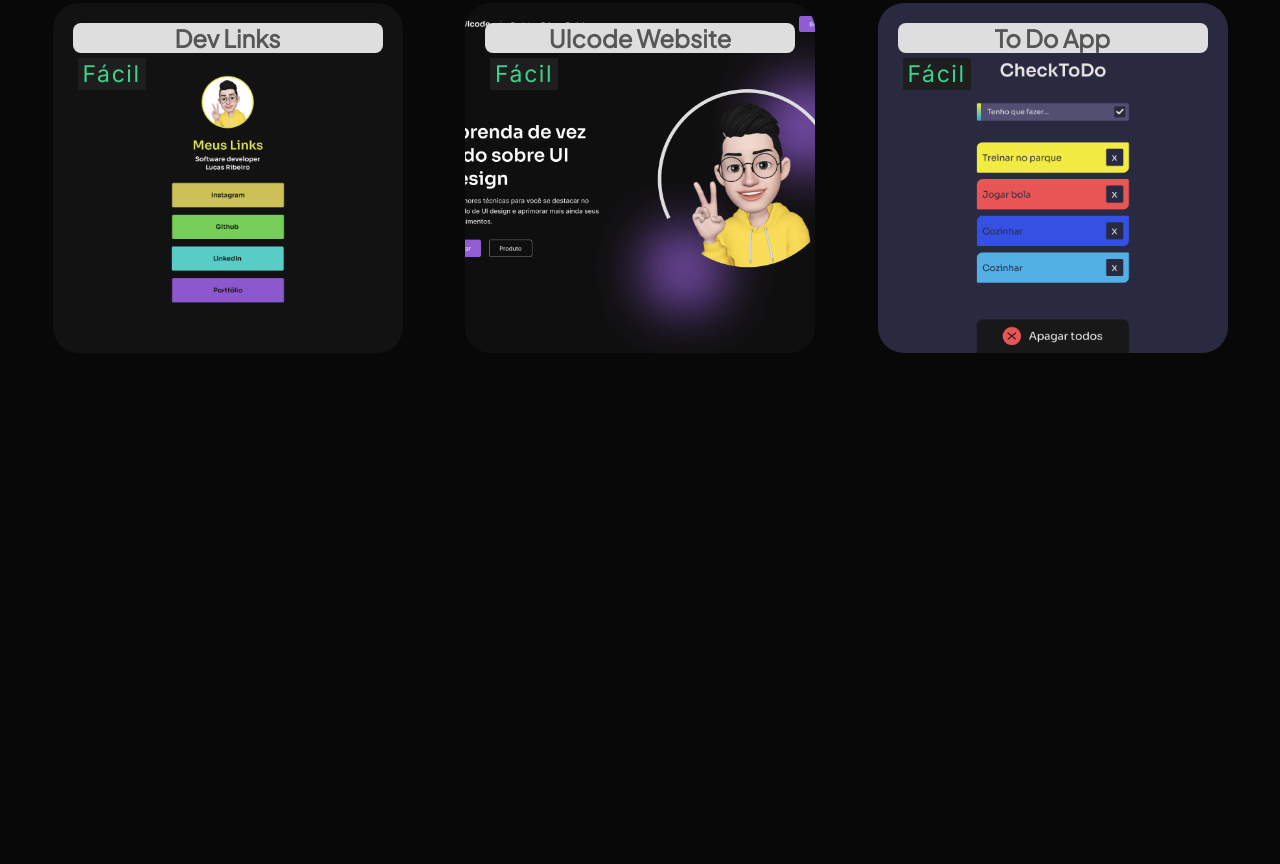
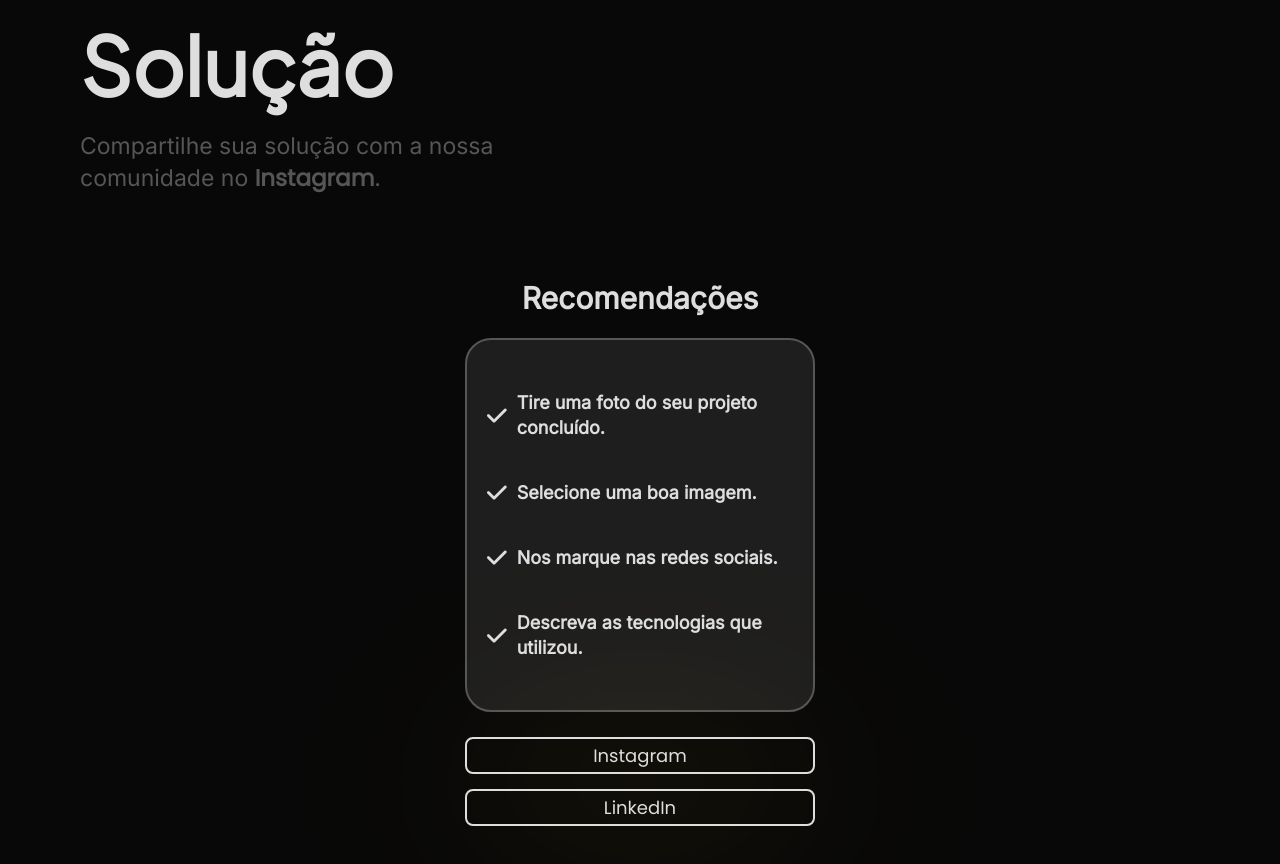
Before and after one commit to devlucaspro/devfrontchallenges, a plain HTML site: page index.html in a window 1280 px wide. Shown: the part 1694-2558 px from the top of the page. Before the commit the page ends 2297 px from the top, so only its background shows below. Drawn offline with Linux system fonts and the light colour scheme.

Commit message:
version 1.1

```diff
--- a/index.html
+++ b/index.html
@@ -14,6 +14,8 @@
     <script src="https://kit.fontawesome.com/0642c68ef3.js" crossorigin="anonymous"></script>
 </head>
 <body>
+
+    <div class="border"></div>
 
     <div class="gradient"></div>
     <div class="gradient2"></div>
@@ -35,10 +37,11 @@
 
     </header>
 
-    <main class="border">
+    <main>
 
         <div id="cta">
             <h1>Vamos Criar Algo Juntos!</h1>
+            <p>Treine suas habilidades em Front-End.</p>
             <div class="btn">
                 <a href="#desafios">Desafios</a>
                 <a href="#solucao" class="btnSecondary">Solução</a>
@@ -47,16 +50,38 @@
 
     </main>
 
-    <section id="desafios" class="border">
+    <section id="desafios">
         <div class="text">
             <h1>Desafios</h1>
             <p>Desafios Front-End para evoluir suas habilidades como Programador.</p>
         </div>
+        <div id="divContainer">
+
+        </div>
     </section>
 
+    <section id="solucao">
+        <div class="text">
+            <h1>Solução</h1>
+            <p>Compartilhe sua solução com a nossa comunidade no <a href="https://www.instagram.com/devcodepro/" target="_blank">Instagram</a>.</p>
+        </div>
+        <div class="recomendations">
+            <h3>Recomendações</h3>
+            <div class="recomendationsBox">
+                <ul>
+                    <li><i class="fa-solid fa-check fa-lg"></i>Tire uma foto do seu projeto concluído.</li>
+                    <li><i class="fa-solid fa-check fa-lg"></i>Selecione uma boa imagem.</li>
+                    <li><i class="fa-solid fa-check fa-lg"></i>Nos marque nas redes sociais.</li>
+                    <li><i class="fa-solid fa-check fa-lg"></i>Descreva as tecnologias que utilizou.</li>
+                </ul>
+            </div>
+            <div class="btnContato">
+                <a href="https://www.instagram.com/devcodepro/" target="_blank">Instagram</a>
+                <a href="https://linkedin.com/in/devlucaspro/" target="_blank">LinkedIn</a>
+            </div>
+        </div>
 
-
-    <!-- <i class="fa-solid fa-check"></i> -->
+    </section>
 
 </body>
 </html>
--- a/index.js
+++ b/index.js
@@ -147,4 +147,5 @@ divs.forEach(function(div) {
     externDiv.appendChild(div)
 });
 
-document.body.appendChild(externDiv);
+let divContainer = document.getElementById('divContainer');
+divContainer.appendChild(externDiv);
--- a/style.css
+++ b/style.css
@@ -38,10 +38,12 @@ body {
     border-radius: 26px;
     width: 98vw;
     height: 97vh;
-    margin: 0 auto;
     margin-top: 10px;
-    display: flex;
-    flex-direction: row;
+    position: fixed;
+    top: 0px;
+    left: 50%;
+    transform: translate(-50%);
+    z-index: -9999;
 }
 
 .gradient {
@@ -64,10 +66,21 @@ body {
     right: 5vw;
 }
 
+.gradient3 {
+    background: #FFBE2E;
+    filter: blur(100px);
+    width: 150px;
+    height: 150px;
+    position: relative;
+    top: -40vh;
+    right: -5vw;
+    z-index: -9999;
+}
+
 h1 {
     font-weight: 700;
-    font-size: 90px;
-    line-height: 90px;
+    font-size: 80px;
+    line-height: 80px;
 }
 
 p {
@@ -106,8 +119,12 @@ ul {
     gap: 1.6rem;
     margin: 0 auto;
     width: 350px;
-    margin-top: 70px;
+    margin-top: 65px;
     text-align: center;
+}
+
+#cta p {
+    padding-inline: 15px;
 }
 
 .btn {
@@ -168,14 +185,15 @@ nav div {
 }
 
 #nav {
-    margin-bottom: 1.6rem;
-    position: fixed;
     left: -9000px;
     background-color: var(--gray);
     width: 99vw;
     height: 97vh;
     border-radius: 0px 26px 26px 0px;
     transition: 1.7s ease;
+    position: fixed;
+    top: 0px;
+    margin-top: 10px;
     z-index: 999;
 }
 
@@ -195,7 +213,16 @@ nav div {
     gap: 1.6rem;
     width: 450px;
     margin-left: 80px;
-    margin-top: 70px;
+    margin-top: 110px;
+}
+
+.text p {
+    margin-bottom: 4rem;
+}
+
+.text p a {
+    font-weight: 600;
+    color: var(--gray);
 }
 
 
@@ -242,8 +269,7 @@ nav div {
     justify-content: space-evenly;
     align-items: center;
     gap: 25px 10px;
-    position: relative;
-    top: -250px;
+    margin-bottom: 50px;
 }
 
 
@@ -271,6 +297,7 @@ nav div {
     flex-direction: column;
     align-items: center;
     overflow-y: auto;
+    z-index: 9999;
 }
 
 .btnClose {
@@ -314,9 +341,74 @@ nav div {
     color: var(--black);
 }
 
+.recomendations h3 {
+    font-family: 'Inter';
+    font-weight: 600;
+    font-size: 30px;
+    text-align: center;
+    line-height: 80px;
+}
+
+.recomendations .recomendationsBox ul {
+    width: 90%;
+    max-width: 350px;
+    margin: 0 auto;
+    padding: 50px 20px;
+    display: flex;
+    flex-direction: column;
+    justify-content: center;
+    align-items: start;
+    gap: 40px;
+    background-color: var(--second-black);
+    border: 2px solid var(--gray);
+    border-radius: 26px;
+}
+
+.recomendations .recomendationsBox ul li {
+    font-size: 18px;
+    line-height: 25px;
+    color: var(--white);
+    font-family: 'Inter', sans-serif;
+    text-align: start;
+    display: flex;
+    align-items: center;
+    gap: 10px;
+}
+
+.btnContato {
+    display: flex;
+    flex-direction: column;
+    align-items: center;
+    justify-content: center;
+    gap: 15px;
+    margin-top: 25px;
+    margin-bottom: 55px;
+    filter: drop-shadow(0px 0px 90px #ffbd2ed3);
+}
+
+.btnContato a {
+    text-align: center;
+    border: 2px solid #DEDEDE;
+    border-radius: 8px;
+    font-weight: 500;
+    font-size: 18px;
+    padding: 3px 15px 3px 15px;
+    transition: .5s;
+    width: 100%;
+    max-width: 350px;
+}
+
+.btnContato a:hover {
+    background: var(--white);
+    color: var(--black);
+}
+
+
 
 @media (max-width: 575px) {
-    .gradient, .gradient2 {
+
+    .gradient,
+    .gradient2 {
         width: 100px;
         height: 100px;
     }
@@ -329,9 +421,10 @@ nav div {
     }
 
     #cta {
-        margin-top: 30vh;
+        margin-top: 20vh;
         margin-left: 0px;
         width: 100%;
+        height: 100vh;
         gap: 3rem;
     }
 
@@ -349,7 +442,7 @@ nav div {
     }
 
     .text p {
-        padding-inline: 15px;
+        padding-inline: 25px;
     }
 
     #nav {
@@ -368,10 +461,6 @@ nav div {
     nav ul,
     nav div {
         margin-left: 20px;
-    }
-
-    .boxProjects {
-        top: -270px;
     }
 
     .headerPop {
```
Also changed, not shown: assets/Vector.png (added).
